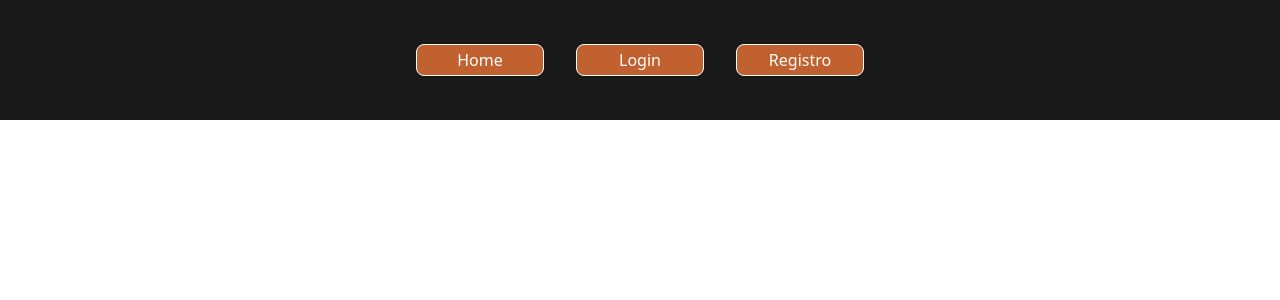
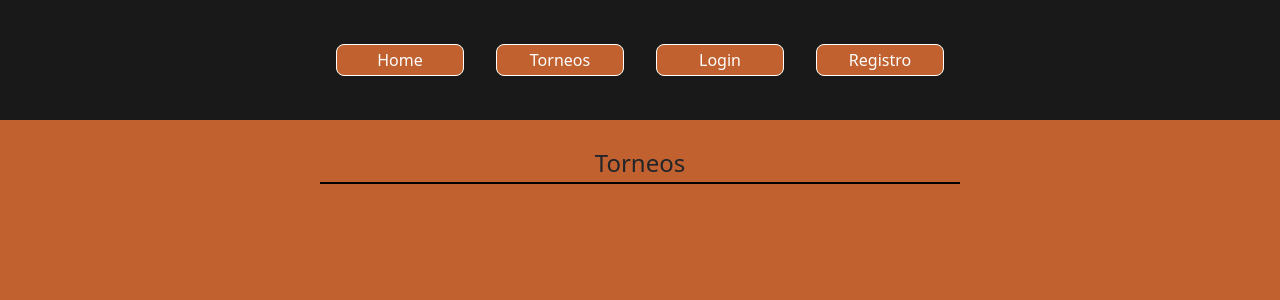
Before and after one commit to rgolfe81/Frontend-React-TopTenisValencia, a React (Vite) app: page /tournaments in a window 1280 px wide. Before the commit this address had no page. Shown: the top 300 px of the page. Built offline with nearby package versions, Linux system fonts and the light colour scheme.

Commit message:
feat: Tournament basic design with route connected to Body.jsx file and includ in Header

```diff
--- a/src/common/Header/Header.jsx
+++ b/src/common/Header/Header.jsx
@@ -7,8 +7,10 @@ export const Header = () => {
   return (
     <div className='headerDesign'>
       <Navigator ruta={"Home"} destino={"/"} />
+      <Navigator ruta={"Torneos"} destino={"/tournaments"} />
       <Navigator ruta={"Login"} destino={"/login"} />
       <Navigator ruta={"Registro"} destino={"/register"} />
+
     </div>
   )
 }
--- a/src/pages/Body/Body.jsx
+++ b/src/pages/Body/Body.jsx
@@ -3,6 +3,7 @@ import { Route, Routes } from "react-router-dom";
 import { Home } from "../Home/Home";
 import { Login } from "../Login/Login";
 import { Register } from "../Register/Register";
+import { Tournaments } from "../Tournaments/Tournaments";
 
 export const Body = () => {
   return (
@@ -11,6 +12,7 @@ export const Body = () => {
         <Route path="/" element={<Home />} />
         <Route path="/login" element={<Login />} />
         <Route path="/register" element={<Register />} />
+        <Route path="/tournaments" element={<Tournaments />} />
       </Routes>
     </>
   );
--- a/src/pages/Login/Login.jsx
+++ b/src/pages/Login/Login.jsx
@@ -75,7 +75,7 @@ export const Login = () => {
     <div className="loginDesign">
       <div className="boxDesignLogin">
         <div className="titleDesign">
-          <h2>Iniciar sesión</h2>
+          <h4>Iniciar sesión</h4>
         </div>
         {/* {welcome !== "" ? (
           <div>{welcome}</div>
--- /dev/null
+++ b/src/pages/Tournaments/Tournaments.css
@@ -0,0 +1,20 @@
+.tournamentsDesign {
+    min-height: 85vh;
+    max-width: 100vw;
+    background-color: rgb(192, 97, 47);
+    display: flex;
+    flex-direction: column;
+    justify-content: start;
+    align-items: center;
+  }
+
+  .titleDesign {
+    border-bottom: 0.15em solid black;
+    width: 50%;
+    height: 2em;
+    margin-top: 2em;
+    margin-bottom: 1em;
+    display: flex;
+    justify-content: center;
+    align-items: center;
+  }
--- /dev/null
+++ b/src/pages/Tournaments/Tournaments.jsx
@@ -0,0 +1,12 @@
+import React from 'react'
+import "./Tournaments.css"
+
+export const Tournaments = () => {
+  return (
+    <div className='tournamentsDesign'>
+      <div className='titleDesign'>
+        <h4>Torneos</h4>
+      </div>
+    </div>
+  )
+}
```
